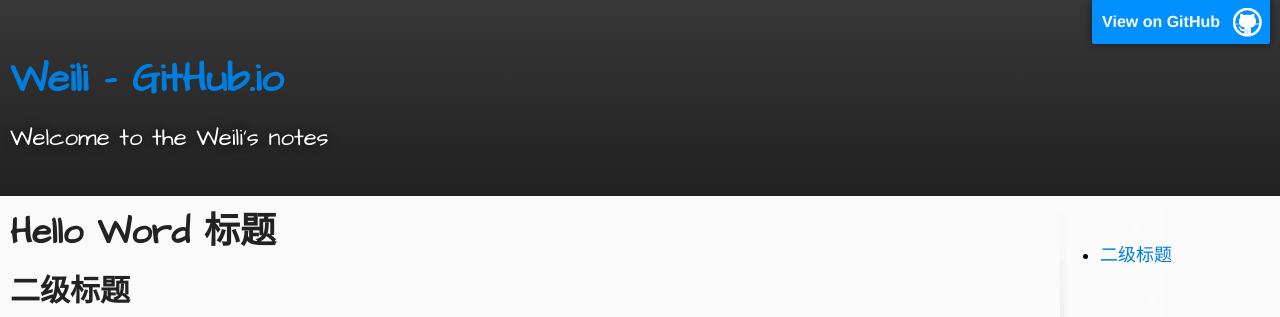
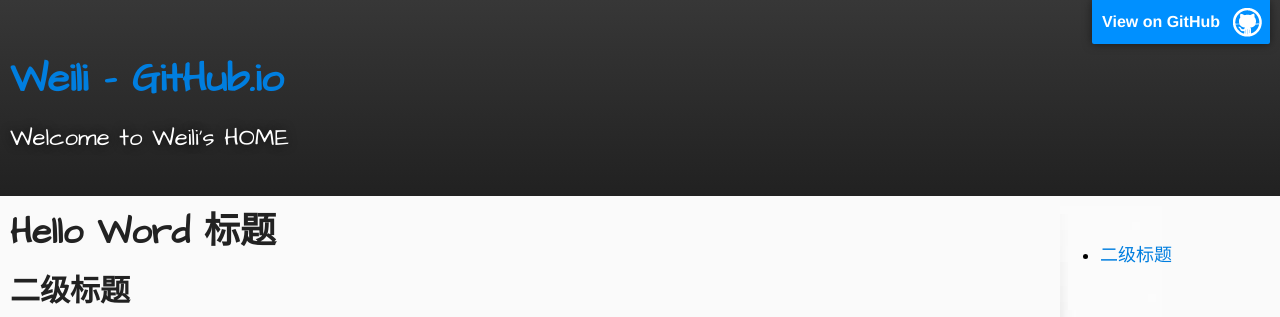
Before and after one commit to lilywei739/lilywei739.github.io, a Jekyll site: the page built from _posts/2016-11-16-hell-word.md, in a window 1280 px wide. Shown: the top 317 px of the page. Built offline with Jekyll 4.4.1, drawn with Linux system fonts in a browser that asks for light colours; nearby versions of some CDN libraries; comment, search, counter and statistics services are not loaded; a style sheet for code colours, icons or effects is not loaded.

Commit message:
creat file

```diff
--- a/Gemfile
+++ b/Gemfile
@@ -1,6 +1,2 @@
 source 'https://ruby.taobao.org'
-gem 'github-pages', group: :jekyll_plugins
-#
-#group :jekyll_plugins do
-#   gem "less_converter"
-#end
+gem 'github-pages'
--- a/_layouts/homepage.html
+++ b/_layouts/homepage.html
@@ -17,7 +17,7 @@
         <meta name="description" content="Yinjie - GitHub.io : Yinjie - GitHub.io">
         <title>{{ page.title || Weili - GitHub.io}}</title>
         <link href="https://fonts.googleapis.com/css?family=Architects+Daughter" rel="stylesheet">
-        <link rel="stylesheet" href="/css/style.min.css">
+        <link rel="stylesheet" href="/css/style.css">
         <!--[if lt IE 9]>
         <script src="//html5shiv.googlecode.com/svn/trunk/html5.js"></script>
         <![endif]-->
@@ -28,7 +28,7 @@
             <header class="inner">
                 <a id="forkme_banner" href="https://github.com/lilywei739/lilywei739.github.io/tree/master">View on GitHub</a>
                 <h1 id="project_title"><a href="/">Weili - GitHub.io</a></h1>
-                <h2 id="project_tagline">Welcome to the Weili's notes</h2>
+                <h2 id="project_tagline">Welcome to Weili's HOME</h2>
             </header>
         </div>
 
--- a/_layouts/post.html
+++ b/_layouts/post.html
@@ -17,8 +17,7 @@
         <title>{{ page.title || Yinjie - GitHub.io}}</title>
         <link rel="shortcut icon" type="image/ico" href="/favicon.ico"/>
         <link href="https://fonts.googleapis.com/css?family=Architects+Daughter" rel="stylesheet">
-        <link rel="stylesheet" href="/css/style.min.css">
-        <link rel="stylesheet" href="//cdn.jsdelivr.net/highlight.js/9.6.0/styles/github-gist.min.css">
+        <link rel="stylesheet" href="/css/style.css">
         <!--[if lt IE 9]>
         <script src="//html5shiv.googlecode.com/svn/trunk/html5.js"></script>
         <![endif]-->
@@ -29,7 +28,7 @@
             <header class="inner">
                 <a id="forkme_banner" href="https://github.com/lilywei739/lilywei739.github.io/tree/master">View on GitHub</a>
                 <h1 id="project_title"><a href="/">Weili - GitHub.io</a></h1>
-                <h2 id="project_tagline">Welcome to the Weili's notes</h2>
+                <h2 id="project_tagline">Welcome to Weili's HOME</h2>
             </header>
         </div>
 
```
Also changed, not shown: _posts/2016-11-16-hell-word-2.md (added, +9 -0 lines), css/style.min.css (deleted), 1 other file.
